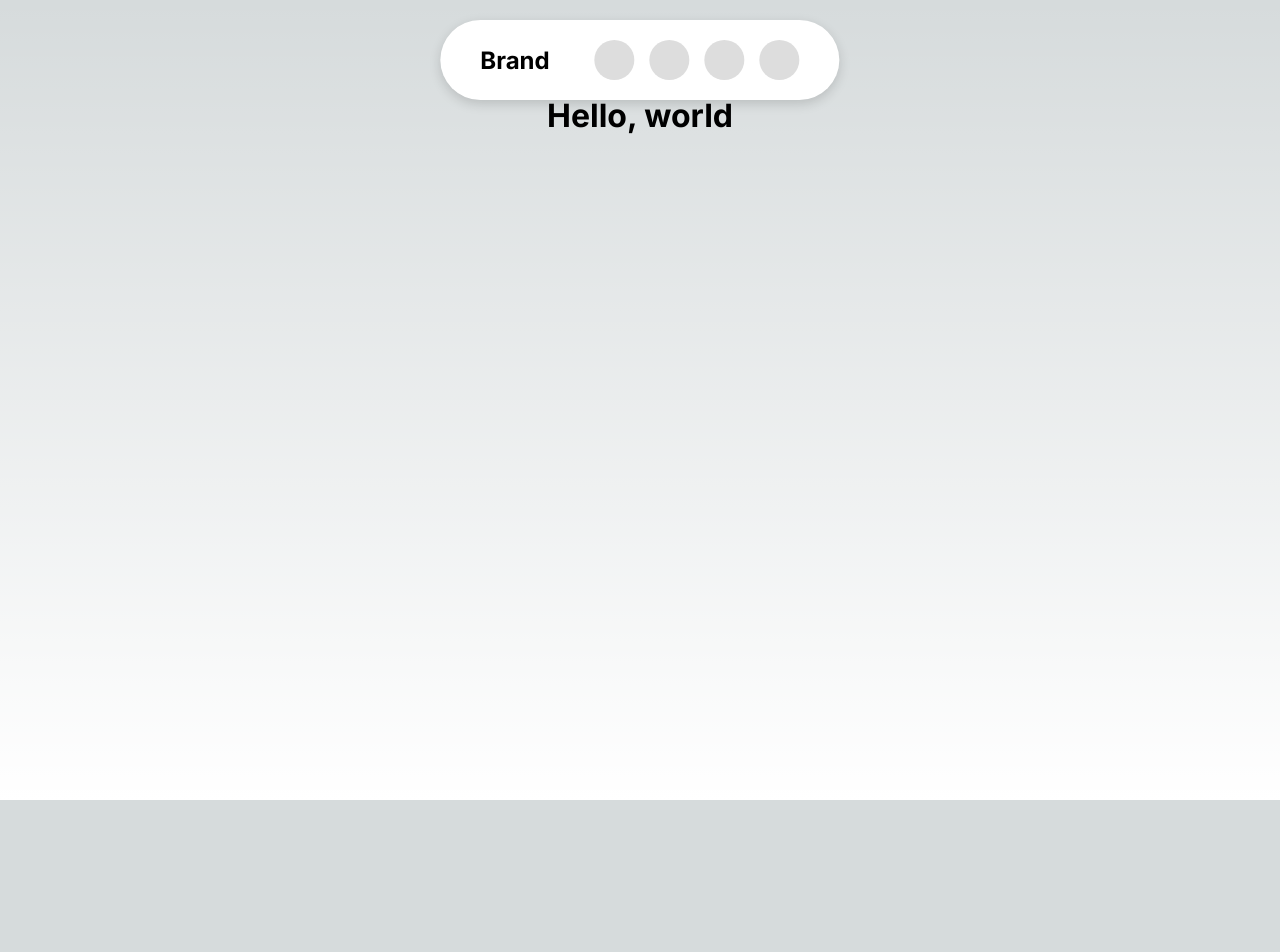
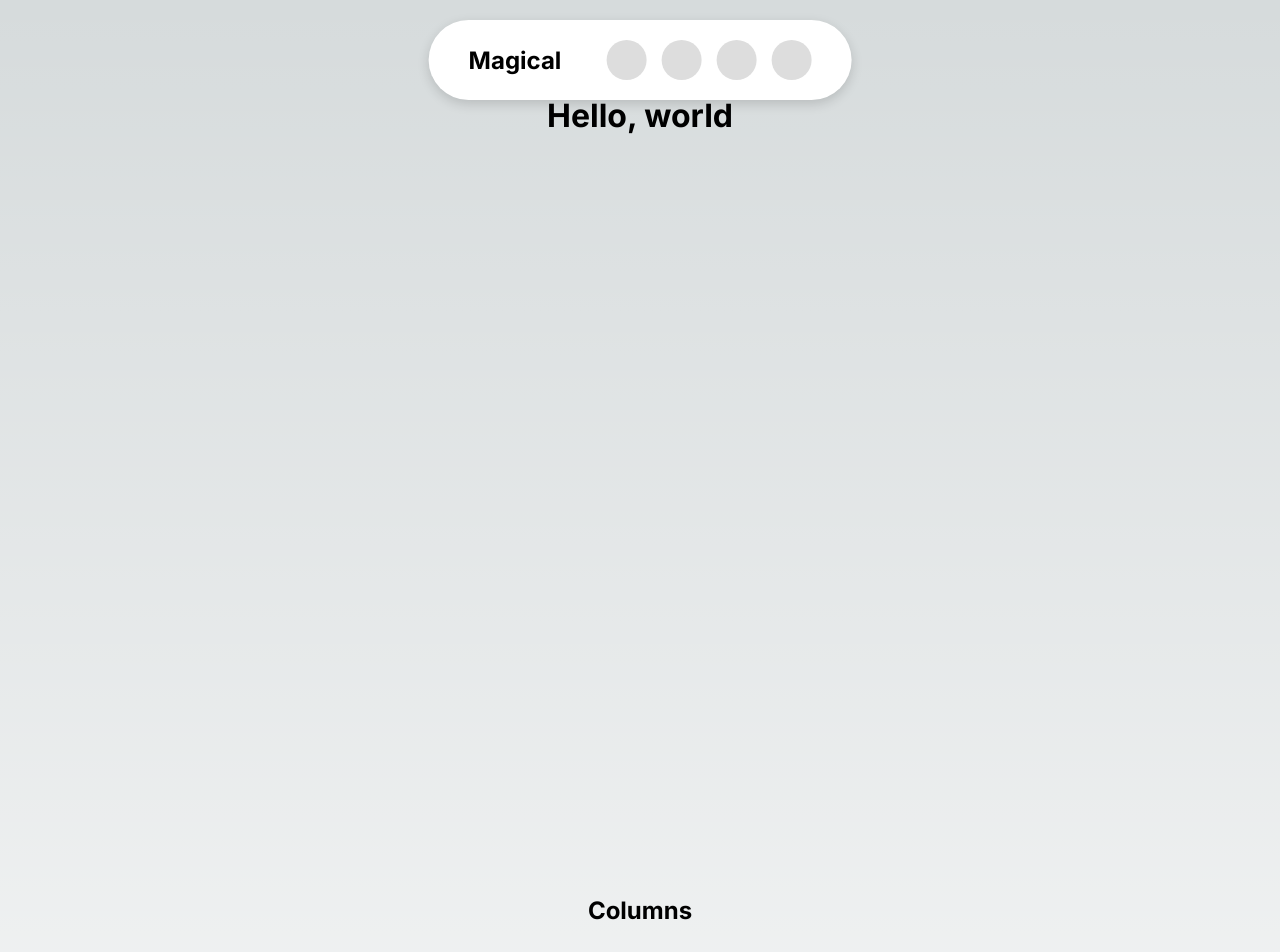
Before and after one commit to shotastage/shotastage.GitHub, a Next.js app: page / in a window 1280 px wide. Shown: the top 952 px of the page. Before the commit the page ends 800 px from the top, so only its background shows below. Built offline with nearby package versions, Linux system fonts and the light colour scheme.

Commit message:
add new page

```diff
--- /dev/null
+++ b/src/app/generative-ai/page.module.scss
@@ -0,0 +1,8 @@
+.main {
+  display: flex;
+  flex-direction: column;
+  justify-content: space-between;
+  align-items: center;
+  padding: 6rem;
+  min-height: 100vh;
+}
--- a/src/app/layout.tsx
+++ b/src/app/layout.tsx
@@ -5,8 +5,9 @@ import "./globals.scss";
 const inter = Inter({ subsets: ["latin"] });
 
 export const metadata: Metadata = {
-  title: "Create Next App",
-  description: "Generated by create next app",
+  title: "Magicalsoft",
+  description: "Magicalsoft is a software development company.",
+  keywords: ["keyword1", "keyword2", "keyword3"],
 };
 
 export default function RootLayout({
--- a/src/app/page.tsx
+++ b/src/app/page.tsx
@@ -1,12 +1,20 @@
 import Image from "next/image";
 import styles from "./page.module.scss";
-import NavigationPill from "./views/ NavigationPill";
+import NavigationPill from "../views/ NavigationPill";
 
 export default function Home() {
   return (
-    <main className={styles.main}>
-      <NavigationPill/>
-      <h1>Hello, world</h1>
-    </main>
+    <>
+      <main className={styles.main}>
+        <NavigationPill />
+        <h1>Hello, world</h1>
+      </main>
+
+      <main className={styles.main}>
+        <h2>Columns</h2>
+        <h2>Services</h2>
+      </main>
+
+    </>
   );
 }
--- a/src/app/views/ NavigationPill.tsx
+++ b/src/views/ NavigationPill.tsx
@@ -4,7 +4,7 @@ import styles from './NavigationPill.module.scss';
 const NavigationPill = () => {
   return (
     <div className={styles.navigationPill}>
-      <div className={styles.brand}>Brand</div>
+      <a href="/" className={styles.brand}>Magical</a>
       <div className={styles.links}>
         <a href="#" className={styles.link}></a>
         <a href="#" className={styles.link}></a>
```
Also changed, not shown: src/app/generative-ai/page.tsx (added, +12 -0 lines), src/views/NavigationPill.module.scss (renamed from src/app/views/NavigationPill.module.scss).
